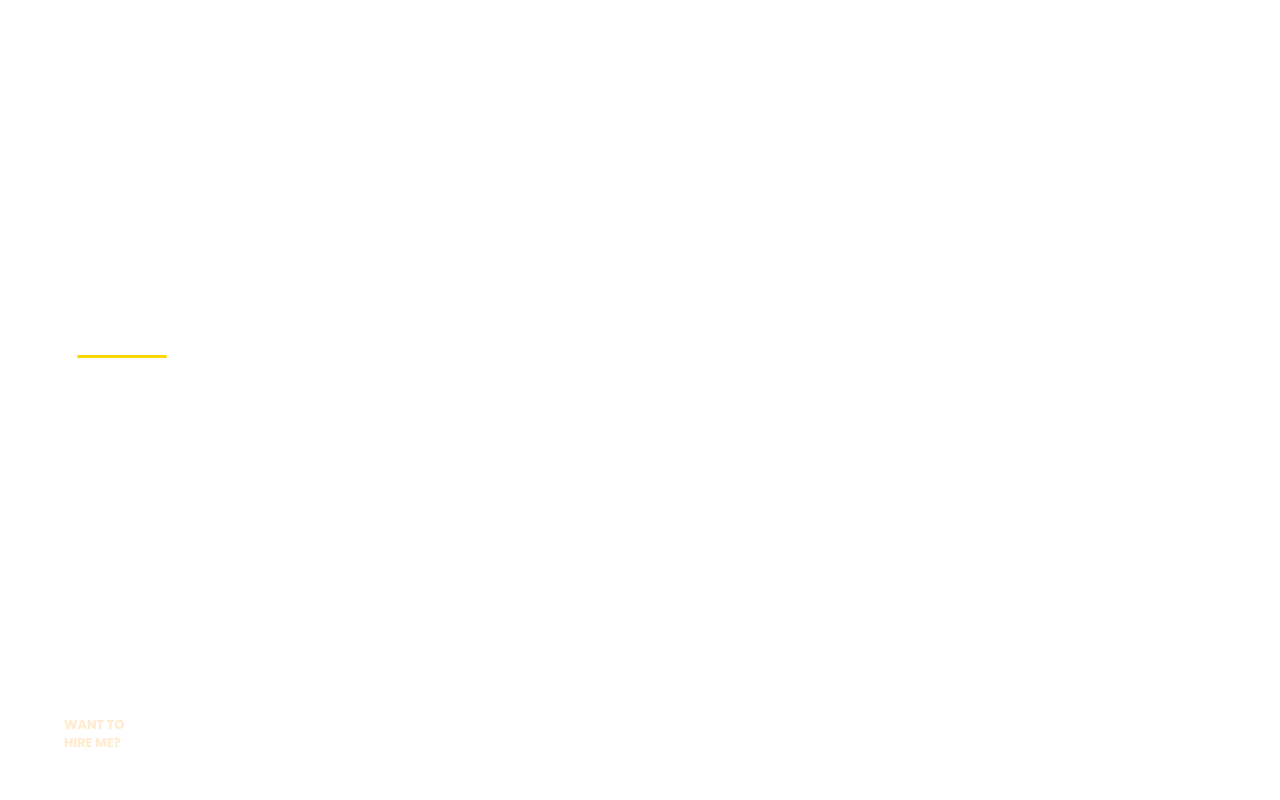
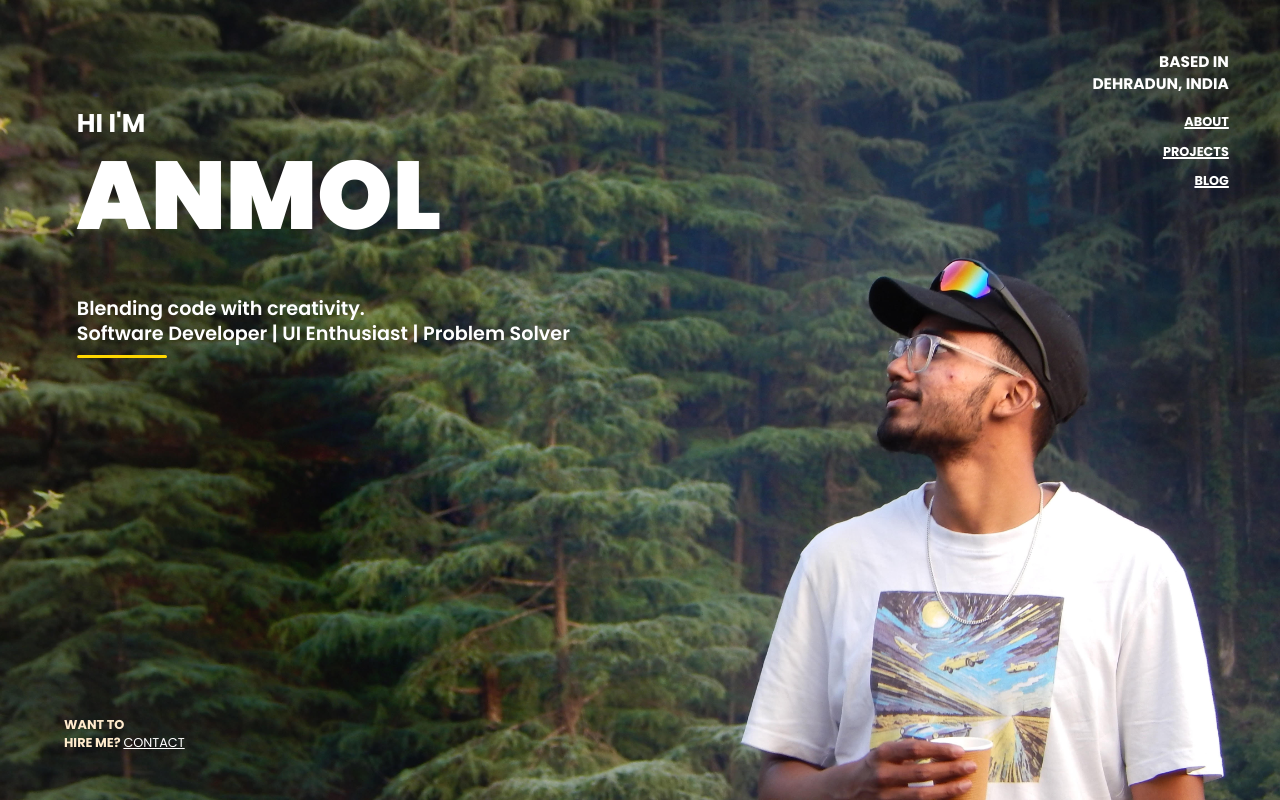
Before and after one commit to Anmolx29/My-Portfolio, a plain HTML site: page index.html in a window 1280 px wide. Shown: the top 800 px of the page. Drawn offline with nearby package versions, Linux system fonts and the light colour scheme.

Commit message:
Update style.css

```diff
--- a/style.css
+++ b/style.css
@@ -9,7 +9,7 @@ html {
 }
 
 body {
-  background: url('assets/profile_picture.jpg') no-repeat center center fixed;
+  background: url('profile_picture.jpg') no-repeat center center fixed;
   background-size: cover;
   font-family: 'Poppins', sans-serif;
   color: white;
```
